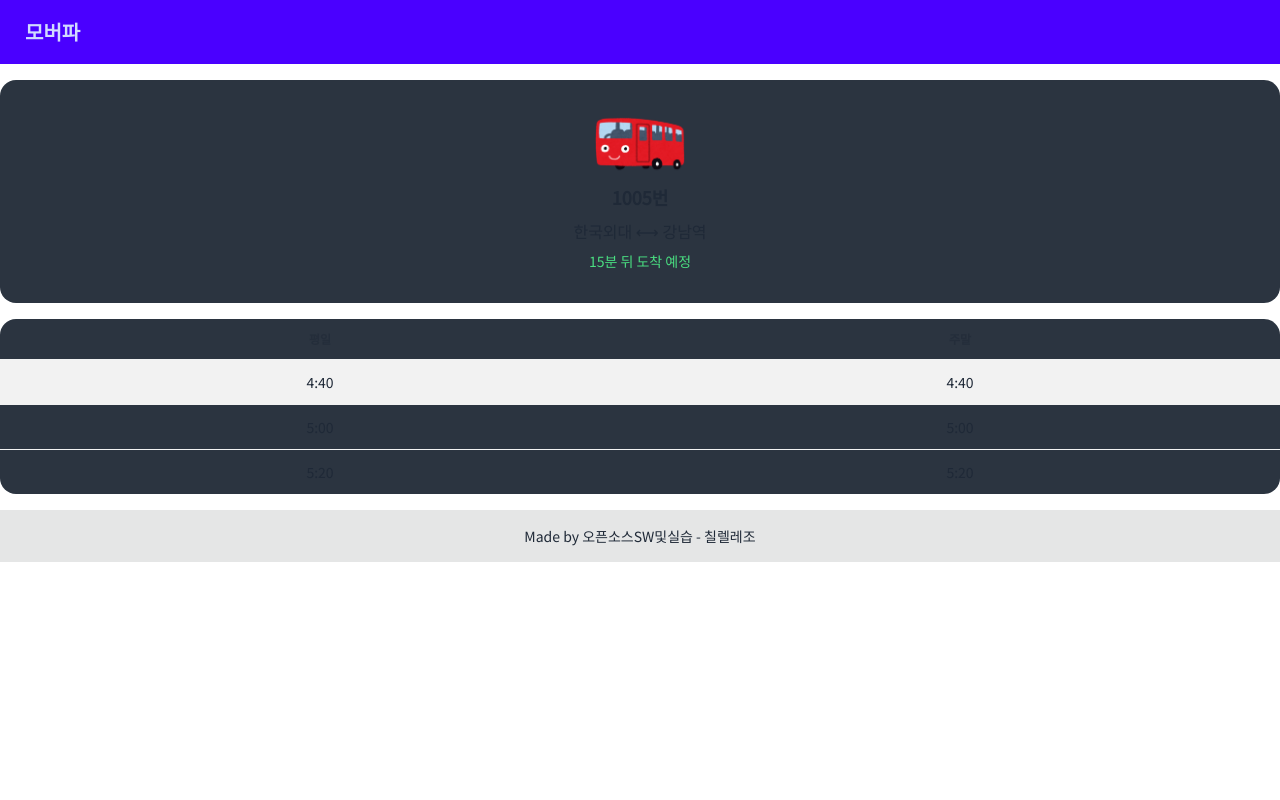
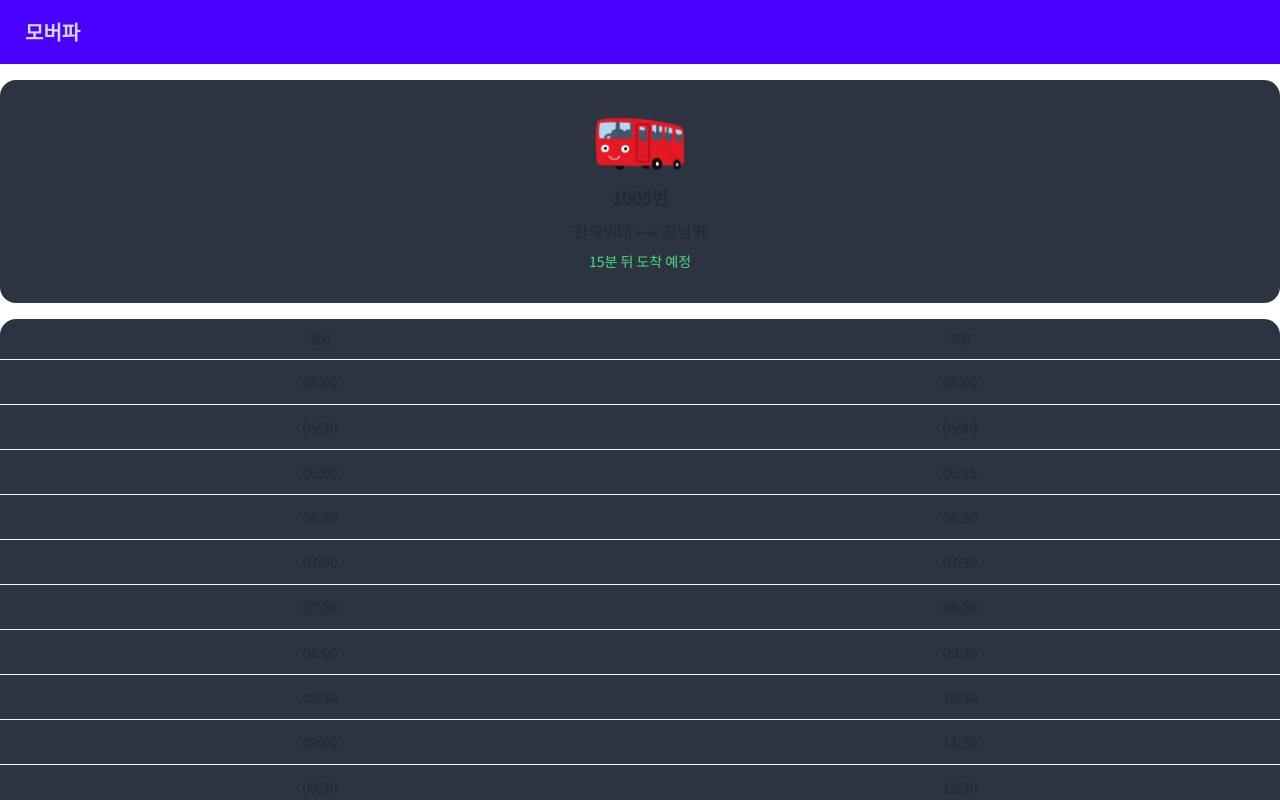
Before and after one commit to hufs-opensw-7/bus-finder, a React (Create React App) app: page /detail/1005 in a window 1280 px wide. Shown: the top 800 px of the page. Built offline with nearby package versions, Linux system fonts and the light colour scheme.

Commit message:
Load bus schedule in detail page

```diff
--- a/src/api/api.json
+++ b/src/api/api.json
@@ -73,7 +73,10 @@
         "22:25",
         "22:45"
       ],
-      "weekend": ["04:40", "05:00"]
+      "weekend": [
+        "04:40",
+        "05:00"
+      ]
     }
   },
   {
--- a/src/components/DetailPage/BusScheduleCard.js
+++ b/src/components/DetailPage/BusScheduleCard.js
@@ -1,4 +1,4 @@
-function BusScheduleCard() {
+function BusScheduleCard({ busSchedule }) {
     return (
         <div className="card bg-neutral my-4">
             <div className="overflow-x-auto">
@@ -10,18 +10,12 @@ function BusScheduleCard() {
                         </tr>
                     </thead>
                     <tbody className="text-center">
-                        <tr className="bg-base-200">
-                            <td>4:40</td>
-                            <td>4:40</td>
+                    {busSchedule.weekday.map((weekdayTime, index) => (
+                        <tr key={index}>
+                            <td>{weekdayTime}</td>
+                            <td>{index < busSchedule.weekend.length ? busSchedule.weekend[index] : ''}</td>
                         </tr>
-                        <tr>
-                            <td>5:00</td>
-                            <td>5:00</td>
-                        </tr>
-                        <tr>
-                            <td>5:20</td>
-                            <td>5:20</td>
-                        </tr>
+                    ))}
                     </tbody>
                 </table>
             </div>
--- a/src/components/MainPage/BusCard.js
+++ b/src/components/MainPage/BusCard.js
@@ -5,7 +5,7 @@ import redBusImage from "../../assets/red_bus.png";
 function BusCard() {
   const card = api.map((item, index) => {
     return (
-      //<Link to="/detail">
+      // <Link to="/detail">
       <Link to={`/detail/${item.bus_number}`} key={index}>
         <div
           key={index}
--- a/src/page/DetailPage.js
+++ b/src/page/DetailPage.js
@@ -19,7 +19,7 @@ function DetailPage() {
           headingTo={busInfo.heading_to}
         />
       )}
-      <BusScheduleCard />
+      {busInfo && (<BusScheduleCard busSchedule={busInfo.schedule} />)}
     </>
   );
 }
```
